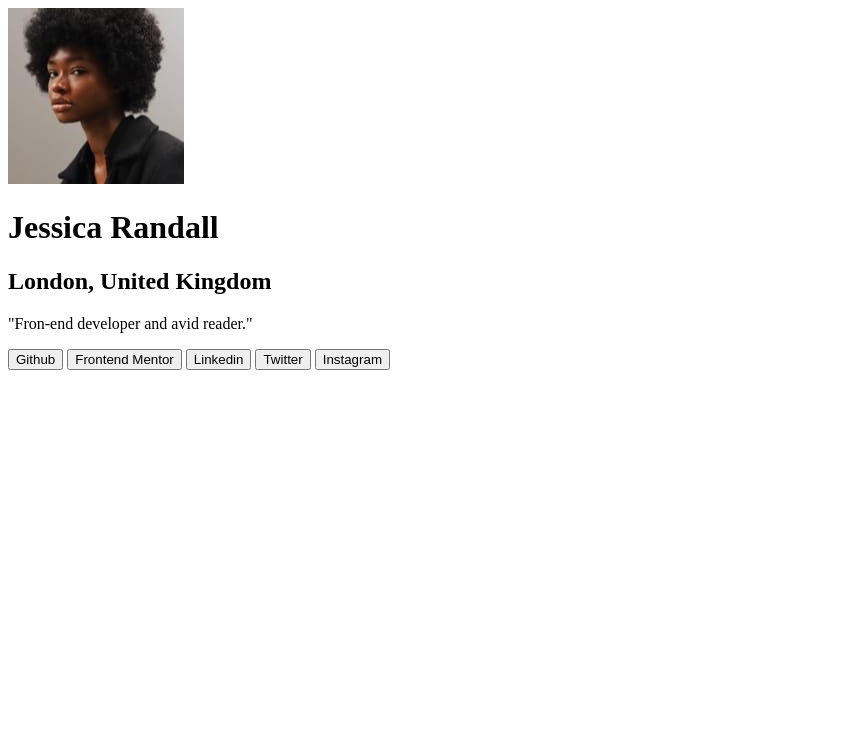
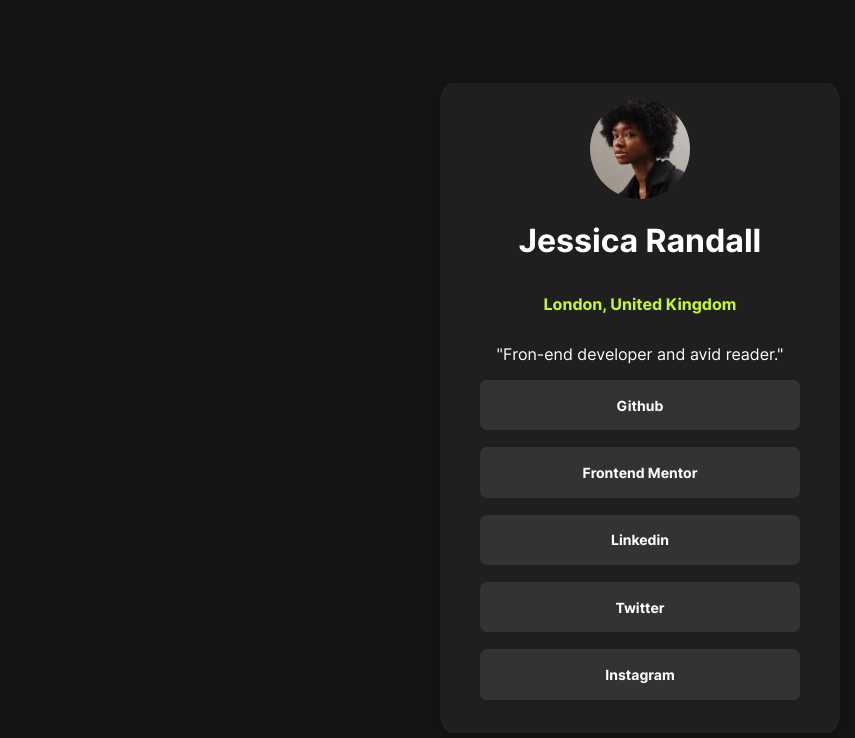
Before and after one commit to cesarstati/social, a plain HTML site: page index.html in a window 1280 px wide. Shown: the whole page, without its empty margins (0-855 px from the left). Drawn offline with Linux system fonts and the light colour scheme.

Commit message:
development

```diff
--- /dev/null
+++ b/estilo/style.css
@@ -0,0 +1,85 @@
+@font-face {
+    font-family: "Inter";
+    src: url(../fonts/Inter-Regular.ttf)
+}
+
+@font-face {
+    font-family: "Inter Bold";
+    src: url(../fonts/Inter-Bold.ttf)
+}
+
+* {
+    font-family: "Inter";
+
+}
+
+main {
+    width: 400px;
+    height: 650px;
+    display: flex;
+    flex-direction: column;
+    justify-content: center;
+    padding: auto;
+    background-color: hsl(0, 0%, 12%);
+    border-radius: 3%;
+    box-shadow: 0 4px 8px 0 rgba(0, 0, 0, 0.2)
+}
+
+main img {
+    border-radius: 50%;
+    width: 100px;
+}
+
+main h1 {
+    font-family: "Inter Bold";
+    color: hsl(0, 0%, 100%);
+}
+
+main h2 {
+    font-family: "Inter Bold";
+    font-size: 16px;
+    color: hsl(75, 94%, 57%);
+}
+
+main article {
+    display: flex;
+    flex-direction: column;
+    align-items: center;
+}
+
+main article button {
+    background-color: hsl(0, 0%, 20%);
+    width: 80%;
+    border: none;
+    margin-bottom: 1.2em;
+    padding: 1.2em;
+    border-radius: 0.5em;
+    font-family: "Inter Bold";
+    font-size: 14px;
+    color: hsl(0, 0%, 100%);
+    cursor: pointer;
+}
+
+main article button:hover {
+    background-color: hsl(75, 94%, 57%);
+    color:hsl(0, 0%, 20%) ;
+}
+
+main article p {
+    color: hsl(0, 0%, 100%);
+}
+
+main header{
+    display: flex;
+    flex-direction: column;
+    align-items:center;
+
+}
+body {
+    background-color: hsl(0, 0%, 8%);
+    display: flex;
+    flex-direction: column;
+    justify-content: center;
+    align-items: center;
+    min-height: 100vh;
+}
--- a/index.html
+++ b/index.html
@@ -3,6 +3,7 @@
 <head>
     <meta charset="UTF-8">
     <meta name="viewport" content="width=device-width, initial-scale=1.0">
+    <link rel="stylesheet" href="estilo/style.css">
     <title>Social</title>
 </head>
 <body>
```
Also changed, not shown: fonts/Inter-Bold.ttf (added), fonts/Inter-Regular.ttf (added), fonts/Inter-VariableFont_slnt,wght.ttf (added), fonts/OFL.txt (added), fonts/README.txt (added), fonts/static/Inter-SemiBold.ttf (added).
